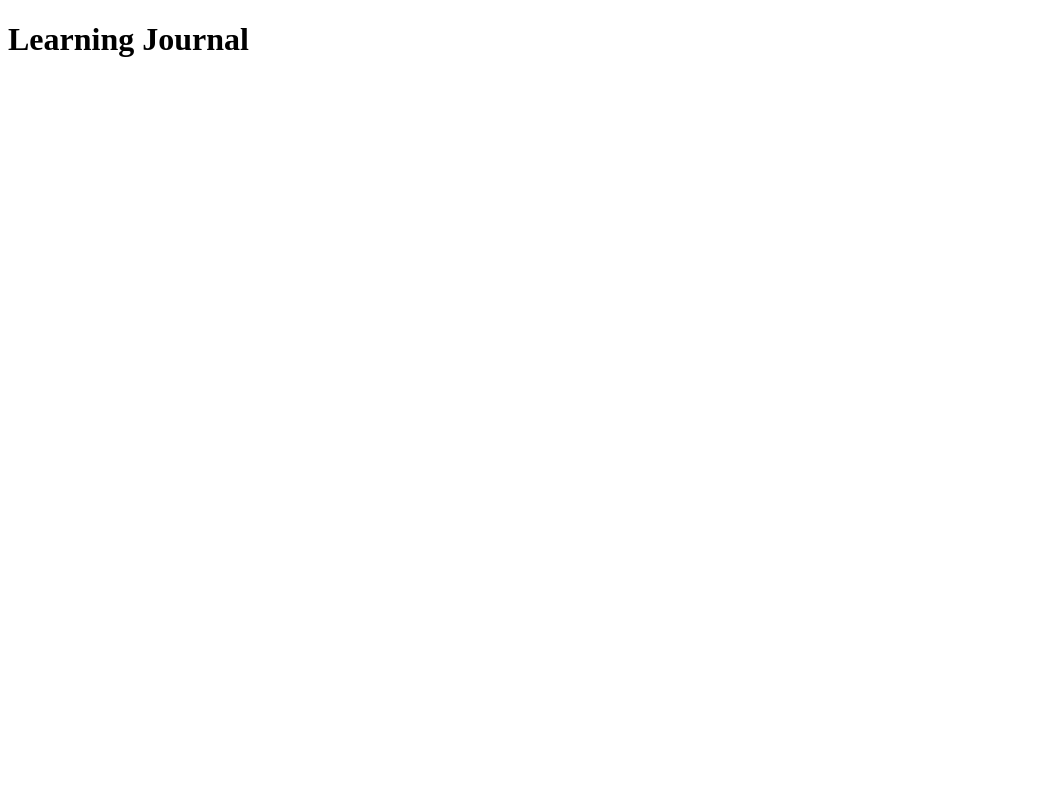
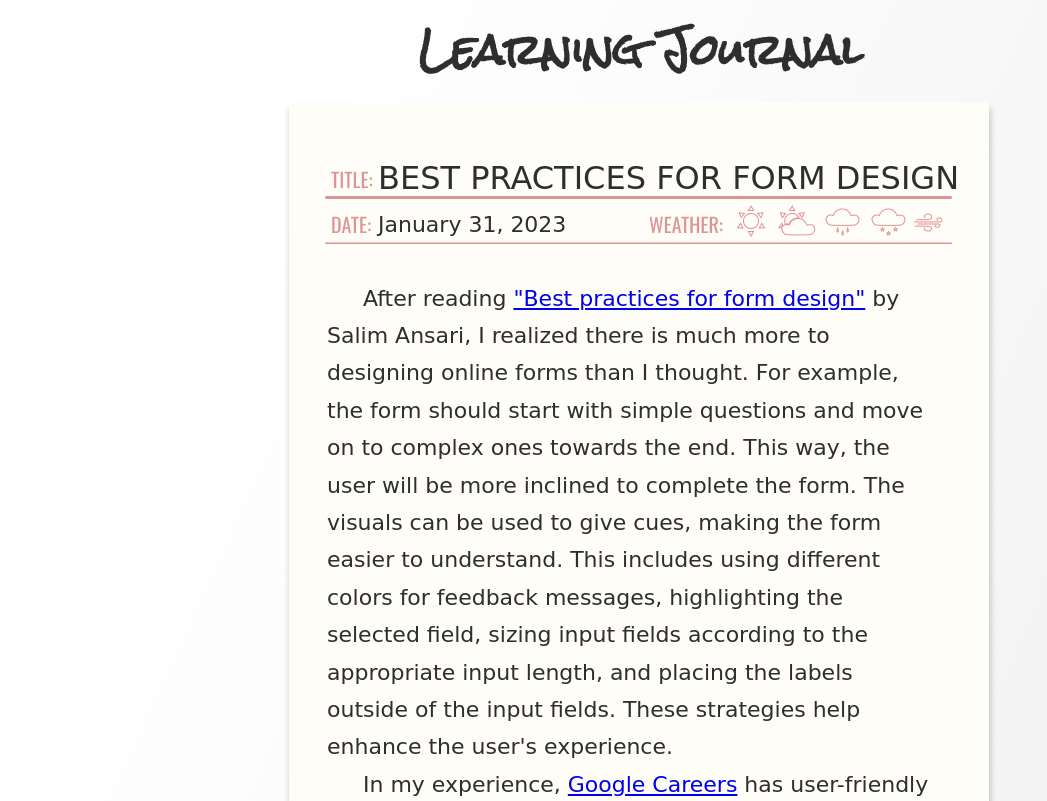
Before and after one commit to dilpenn/des157a, a plain HTML site: page journal/index.html in a window 1280 px wide. Shown: the top 801 px of the page, without its empty margins (0-1047 px from the left). Drawn offline with nearby package versions, Linux system fonts and the light colour scheme; a web font is replaced by a local one.

Commit message:
journal content and design

```diff
--- a/journal/index.html
+++ b/journal/index.html
@@ -4,10 +4,30 @@
     <meta charset="UTF-8">
     <meta http-equiv="X-UA-Compatible" content="IE=edge">
     <meta name="viewport" content="width=device-width, initial-scale=1.0">
+    <!-- normalize -->
+    <link href="https://cdnjs.cloudflare.com/ajax/libs/normalize/8.0.1/normalize.min.css" rel="stylesheet">
+    <!-- stylesheet -->
+    <link href="styles.css" rel="stylesheet">
+    <!-- Google Fonts: Rock Salt & Dekko -->
+    <link rel="preconnect" href="https://fonts.googleapis.com">
+    <link rel="preconnect" href="https://fonts.gstatic.com" crossorigin>
+    <link href="https://fonts.googleapis.com/css2?family=Dekko&family=Rock+Salt&display=swap" rel="stylesheet">
+
     <title>Learning Journal</title>
 </head>
 <body>
     <h1>Learning Journal</h1>
 
+    <article class="container">
+        <img src="images/page.png" alt="journal page" class="page_img">
+        <h2 class="page_title">Best Practices for Form Design</h2>
+        <date>January 31, 2023</date>
+        <div class="paragraphs">
+            <p>After reading <a href="https://uxdesign.cc/best-practices-for-form-design-ff5de6ca8e5f">"Best practices for form design"</a> by Salim Ansari, I realized there is much more to designing online forms than I thought. For example, the form should start with simple questions and move on to complex ones towards the end. This way, the user will be more inclined to complete the form. The visuals can be used to give cues, making the form easier to understand. This includes using different colors for feedback messages, highlighting the selected field, sizing input fields according to the appropriate input length, and placing the labels outside of the input fields. These strategies help enhance the user's experience.</p>
+            <p>In my experience, <a href="https://careers.google.com/jobs/results/89909230280024774-interaction-designer-android-input/?distance=50&q=designer">Google Careers</a> has user-friendly application forms that utilize the described design strategies. The form is split up into several sections, which reduces cognitive load. They use a variety of input fields like text input boxes, dropdown menus, and checkboxes. When the user doesn't fill out a required field, both the field and the label turn red and an alert message is displayed at the bottom. Considering that people generally apply to many jobs at once, creating a smooth form-filling process will alleviate a lot of stress for the user. A screenshot of the form can be found <a href="https://drive.google.com/file/d/1hWN3gIUqkeCqWjYoA44CXaYHH4_PUzhh/view?usp=sharing">here</a>.</p>
+        </div>
+
+    </article>
+
 </body>
 </html>
--- /dev/null
+++ b/journal/styles.css
@@ -0,0 +1,53 @@
+html {
+    background: linear-gradient(114.68deg, #FFFFFF 21.44%, #EFEFEF 98.23%);
+    color: #2E2E2E;
+}
+
+body {
+   font-family: 'Dekko', cursive;
+}
+
+h1 {
+    font-family: 'Rock Salt', cursive;
+    font-size: 40px;
+    text-align: center;
+}
+
+date, p {
+    font-size: 22px;
+}
+
+.container {
+    position: relative;
+    /* text-align: center; */
+    width: 716px;
+    margin: auto;
+}
+
+.page_title {
+    font-size: 32px;
+    font-weight: 400;
+    text-transform: uppercase;
+    margin: 0;
+    position: absolute;
+    top: 60px;
+    left: 96px;
+}
+
+date {
+    position: absolute;
+    top: 112px;
+    left: 96px;
+}
+.paragraphs {
+    width: 610px;
+    text-indent: 36px;
+    position: absolute;
+    top: 180px;
+    left: 45px;
+}
+
+.paragraphs p {
+    line-height: 170%;
+    margin: 0;
+}
```
Also changed, not shown: journal/styles.html (+5 -1 lines), journal/images/page.png (added).
